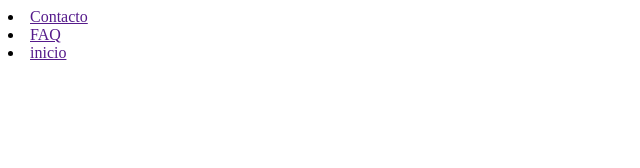
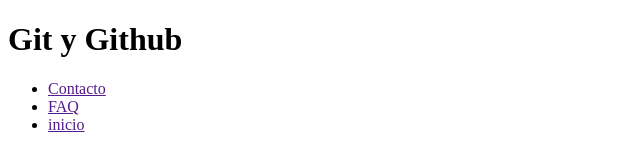
Before and after one commit to SimonNunezz/semana-7, a plain HTML site: page index.html in a window 1280 px wide. Shown: the whole page, without its empty margins (0-640 px from the left). Drawn offline with Linux system fonts and the light colour scheme.

Commit message:
navbar maquetado

```diff
--- a/index.html
+++ b/index.html
@@ -6,8 +6,9 @@
     <title>Document</title>
 </head>
 <body>
-
+    <h1>Git y Github</h1>
     <nav>
+        <ul>
             <li>
                 <a href="">Contacto</a>
             </li>
@@ -17,6 +18,8 @@
             <li>
                 <a href="">inicio</a>
             </li>
+        </ul>
+
     </nav>
 
 
```
Lines whose indentation alone changed are shown as unchanged.
